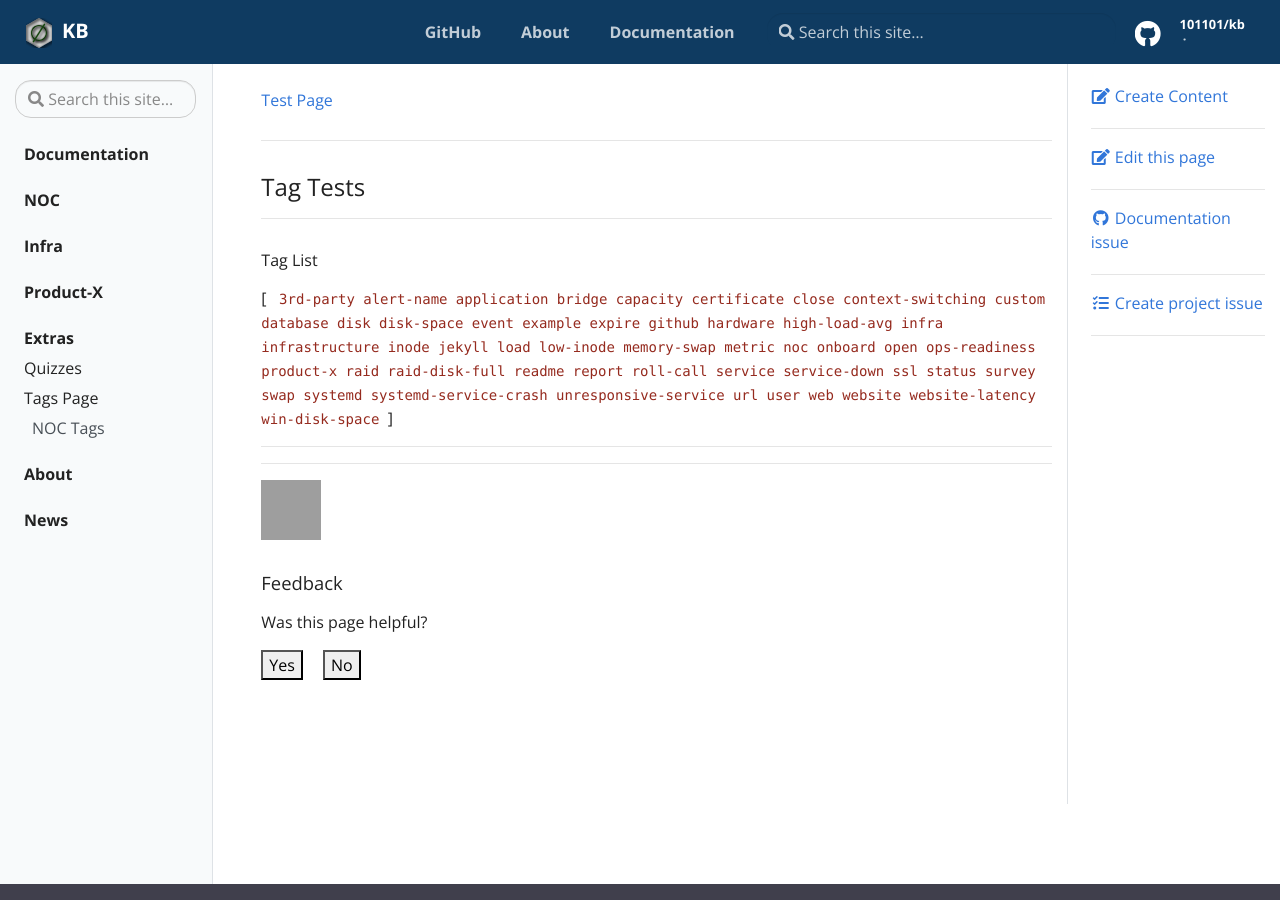
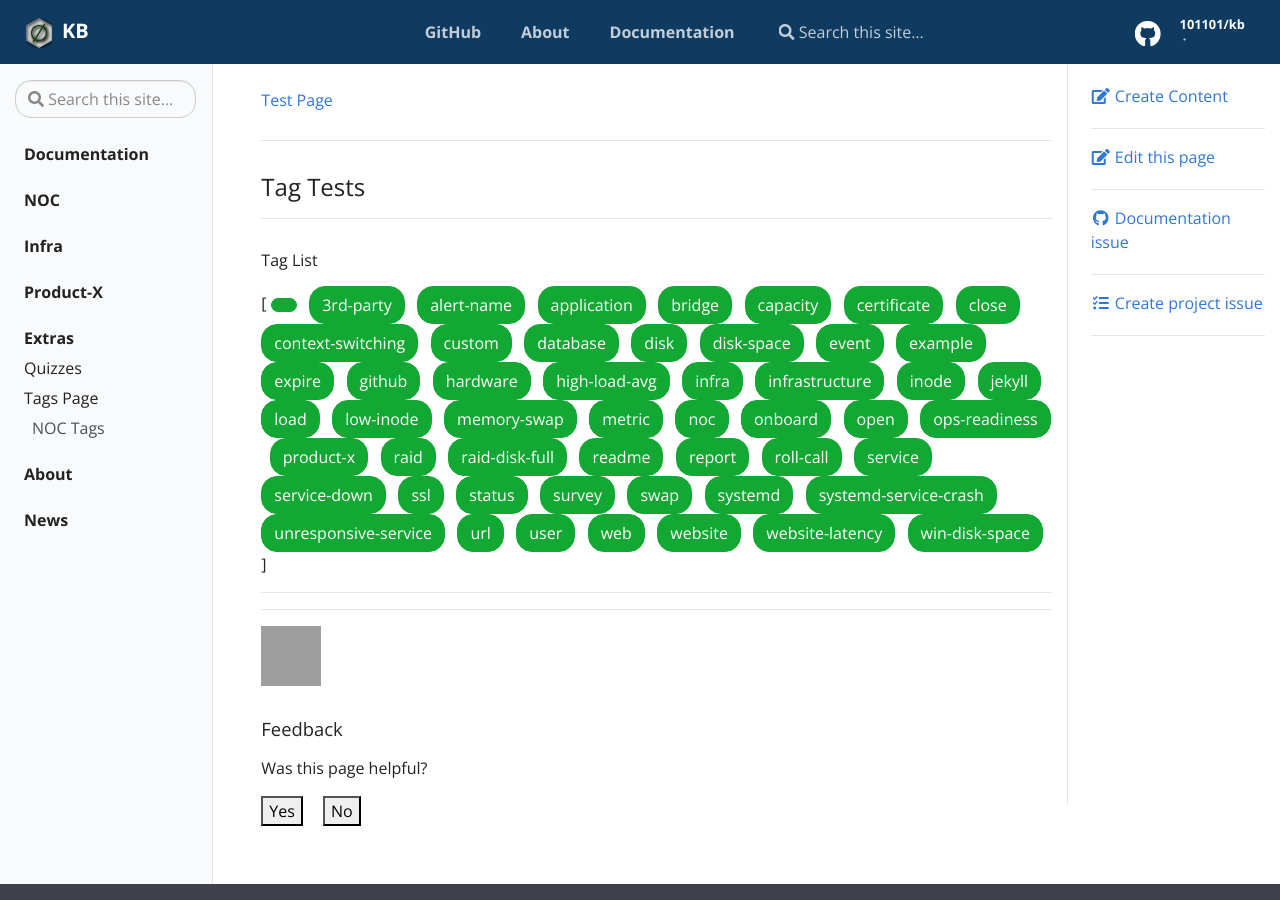
Before and after one commit to 101101/kb, a Jekyll site: the page built from pages/test_1.html, in a window 1280 px wide and 900 px high. Built offline with Jekyll 4.4.1, drawn with Linux system fonts in a browser that asks for light colours; grey boxes are pictures that could not be loaded.

Commit message:
Update tst_all_tags.html

```diff
--- a/_includes/tst_all_tags.html
+++ b/_includes/tst_all_tags.html
@@ -27,6 +27,6 @@
 <span>[
   {% for tag in testtags %}
     {% capture tag_name %}{{ tag }}{% endcapture %}
-    <code class="highligher-rouge">{{ tag_name }}</code>&nbsp;</a>
+    <a href="{% if site.tag_search_endpoint %}{{ site.tag_search_endpoint }}{{ tag }}{% else %}{{ site.url }}{{ site.baseurl }}/tags#{{ tag }} {% endif %}"><button class="btn btn-success">{{ tag_name }}</button></a> &nbsp;
   {% endfor %}
 ]</span>
```
